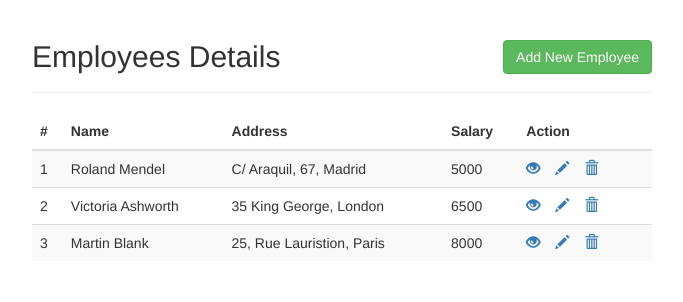
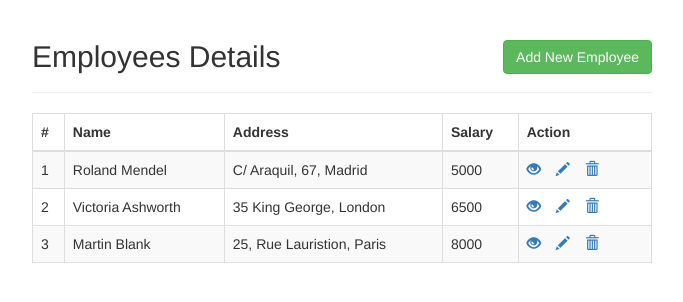
Before and after one commit to hoanghieu2385/PHP, a PHP site: page / in a window 1280 px wide. Shown: the top 302 px of the page, without its empty margins (298-981 px from the left). Run offline with PHP 8.4, Linux system fonts and the light colour scheme; data comes from the database, SQL or seed files in the repository.

Commit message:
cảnh sat chinh ta :D

```diff
--- a/employeeCRUD/index.php
+++ b/employeeCRUD/index.php
@@ -41,7 +41,7 @@
                 $sql = "SELECT * FROM employees";
                 if ($result = mysqli_query($link, $sql)){
                     if (mysqli_num_rows($result) >0){
-                        echo "<table class='table table-bodered table-striped'>";
+                        echo "<table class='table table-bordered table-striped'>";
                         echo "<thead>";
                         echo "<tr>";
                         echo "<th>#</th>";
@@ -69,7 +69,7 @@
                         echo "</table>";
                         mysqli_free_result($result);
                     }else{
-                        echo "<p class='leead'> <em>No Record Were Found</em></p>";
+                        echo "<p class='lead'> <em>No Record Were Found</em></p>";
                     }
                 } else{
                     echo "ERROR : Could not able to execute $sql.".mysqli_error($link);
```
